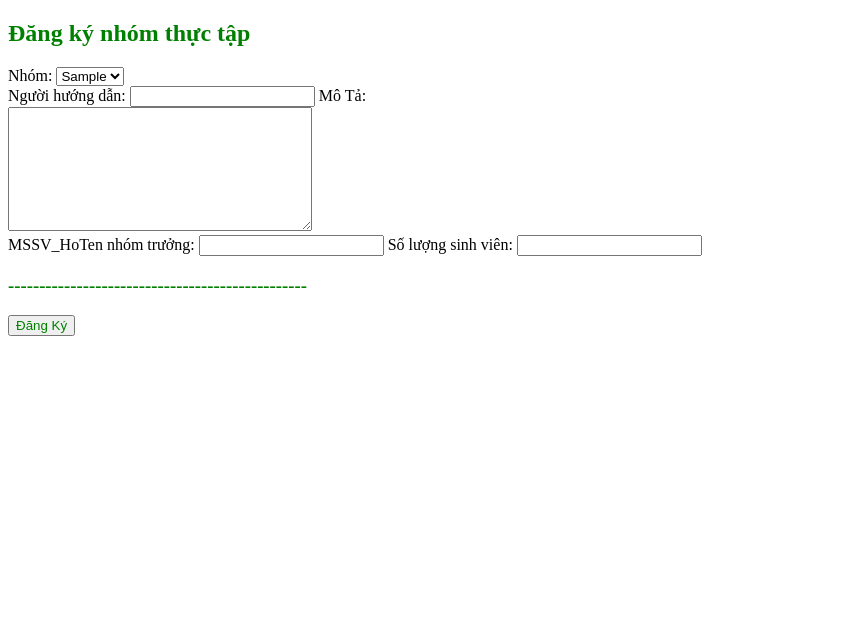
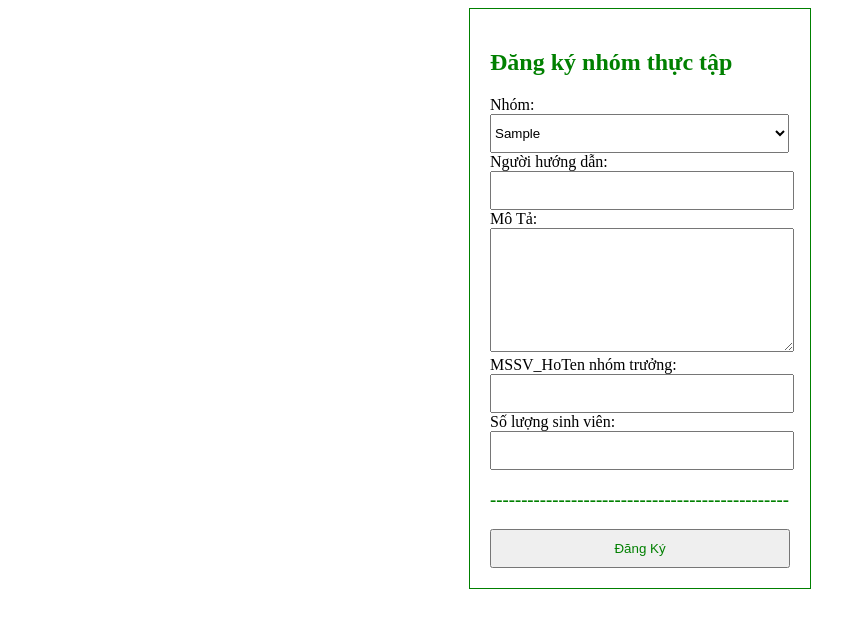
Before and after one commit to kodora99/QL_SVTT, a PHP site: page /dangky.php in a window 1280 px wide. Shown: the top 628 px of the page, without its empty margins (0-866 px from the left). Run offline with PHP 8.4, Linux system fonts and the light colour scheme; tables that the repository leaves empty hold one stand-in row (values such as "Sample post"); data that the repository does not hold is empty.

Commit message:
Update TTSV.css

```diff
--- a/TTSV.css
+++ b/TTSV.css
@@ -20,3 +20,23 @@
     display: block;
     margin: auto;
 }
+.form {
+    width: 300px;
+    border: 1px solid green;
+    padding: 20px;
+    margin: 0 auto;
+    font-weight: 700px;
+   }
+   .form input {
+    width: 100%;
+    padding: 10px 0;
+   }
+.form h3{
+    color: green;
+}
+
+
+.form select{
+    width: 299px;
+    padding: 10px 0;
+   }
```
